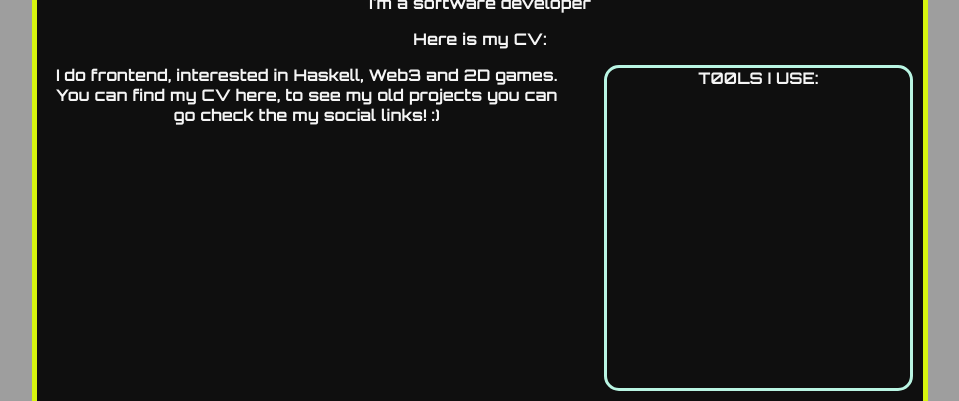
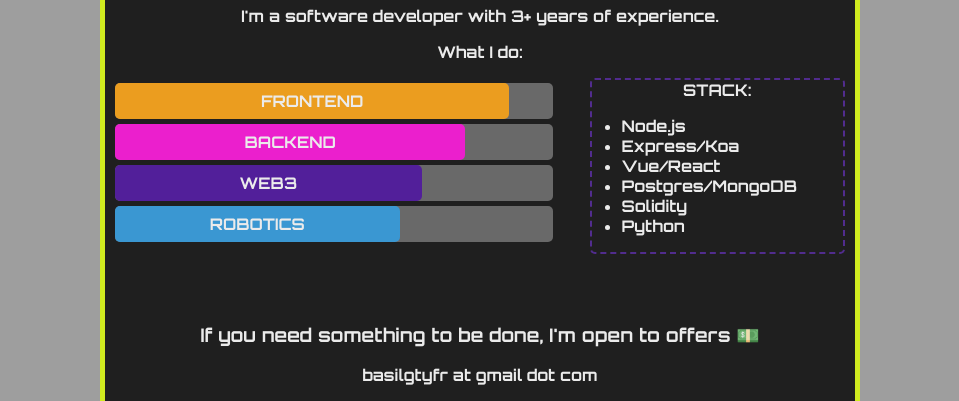
Before and after one commit to eoaaou/site, a website: page index.html in a window 1280 px wide. Shown: the part 142-543 px from the top of the page, without its empty margins (160-1119 px from the left). Drawn offline with nearby package versions, Linux system fonts and the light colour scheme; animation ran at ten frames a second.

Commit message:
initial commit

```diff
--- a/css/default.css
+++ b/css/default.css
@@ -1,13 +1,18 @@
 @import url('https://fonts.googleapis.com/css2?family=Orbitron:wght@700&display=swap');
+
+* {box-sizing: border-box}
+
 html {
   font-family:'Orbitron', sans-serif;
+}
 
-}
 body {
   margin: 0;
+
 }
 .container {
   position: relative;
+
 }
 .container canvas {
   position: absolute;
@@ -15,24 +20,40 @@ body {
 #container canvas, #navbar {
   position: absolute;
 }
-.navbar {
-  width: 50%;
+
+.overlay {
+  max-width: 800px;
   margin: auto;
-  padding: 10px 0;
-  text-decoration: none;
-  color:rgb(221, 255, 0);
+  padding: 50px 20px;
+  min-width: 666px;
 }
-.overlay {
-  width: 70%;
-  margin: auto;
-  padding: 50px 0;
+
+.bar {
+  border-radius: 5px;
+  width: 100%;
+  background-color: rgb(93, 93, 93);
 }
+
+.skills {
+  border-radius: 5px;
+  text-align: center;
+  margin-top: 5px;
+  padding-top: 8px;
+  padding-bottom: 8px;
+  color: white;
+}
+
+.one {width: 90%; background-color: #ff9d00;}
+.two {width: 80%; background-color: #ff00d9;}
+.three {width: 70%; background-color: #40009a;}
+.four {width: 65%; background-color: #2296df;}
+
 #content {
   position: relative;
   border: 5px solid rgb(221, 255, 0);
-  height: 130vh;
+  height: 110vh;
   background-color: black;
-  opacity: 90%;
+  opacity: 80%;
   padding: 10px;
   border-radius: 25px;
   text-align: center;
@@ -40,22 +61,33 @@ body {
 }
 
 #infobox {
-  border: 3px solid rgb(189, 255, 235);
-  border-radius: 15px;
+  border: 2px dashed rgb(63, 16, 139);
+  border-radius: 5px;
   width: 35%;
-  height: 40vh;
   float: right;
+  min-width: 230px;
 }
+
+ul {
+  margin-left: -10px;
+  list-style-image: url();
+}
+
+li {
+  width: 10px;
+}
+
 #about {
   width: 60%;
-  height: 40vh;
   float: left;
+
 }
 
 #links {
   margin-top: 50px;
   width: 100%;
   float: right;
+
 }
 
 #outro {
@@ -64,5 +96,6 @@ body {
   padding-top: 10px;
   margin: 0;
 
+
 }
-canvas { width: 100%; height: 150vh; display: block; }
+canvas { width: 100%; height: 135vh; display: block; }
--- a/index.html
+++ b/index.html
@@ -5,7 +5,8 @@
         <meta http-equiv="x-ua-compatible" content="ie=edge">
         <meta name="viewport" content="width=device-width, initial-scale=1">
         <link rel="stylesheet" href="/css/default.css" />
-        <script src="index.js"></script>
+        <script src="https://ajax.googleapis.com/ajax/libs/jquery/3.5.1/jquery.min.js"></script>
+        <script src="/index.js"></script>
     </head>
     <body>
         <div class="container">
@@ -13,22 +14,45 @@
             <div class="overlay">
                 <div id="content">
                     <div>
-                      <h2>Hi! Welcome to my website..</h2>
-                      <p>I'm a software developer</p>
-                      <p>Here is my CV: <link href="CV_2022.pdf" /></p>
+                      <div class="animated-heading">
+                        <h1><span id="words">Hello</span></h1>
+                      </div>
+                      <p>I'm a software developer with 3+ years of experience.</p>
+                      <p>What I do:</p>
+                    </div>
+                    <div id="about">
+                      <div class="bar">
+                        <div class="skills one">FRONTEND</div>
+                      </div>
+                      <div class="bar">
+                        <div class="skills two">BACKEND</div>
+                      </div>
+                      <div class="bar">
+                        <div class="skills three">WEB3</div>
+                      </div>
+                      <div class="bar">
+                        <div class="skills four">ROBOTICS</div>
+                      </div>
+
+
+
+                    </div>
+                    <div id="infobox">
+                      STACK:
+                      <ul>
+                        <li>Node.js</li>
+                        <li>Express/Koa</li>
+                        <li>Vue/React</li>
+                        <li>Postgres/MongoDB</li>
+                        <li>Solidity</li>
+                        <li>Python</li>
+                      </ul>
                     </div>
 
-                    <div id="infobox">
-                      T00LS I USE:
-                    </div>
-                    <div id="about">
-                      I do frontend, interested in Haskell, Web3 and 2D games.
-                      You can find my CV here, to see my old projects you can
-                      go check the my social links! :)
-                    </div>
 
                     <div id="links">
                       <h3>If you need something to be done, I'm open to offers 💵</h3>
+                      <p>basilgtyfr at gmail dot com</p>
                       <a href="https://github.com/eoaaou" style="text-decoration: none;">
                         <img src="/images/github-mark-white.png"  style="width: 35px; margin: 5px;">
                       </a>
--- a/index.js
+++ b/index.js
@@ -1,6 +1,16 @@
+
+
+(function () {
+var words = ["Hello","Nice to have you here", "Welcome!" ],
+i = 0;
+setInterval(function(){ $('#words').fadeOut(function(){
+    $(this).html(words[(i = (i + 1) % words.length)]).fadeIn();
+    }); }, 3000)
+})();
+
 var img = new Image();
 img.onload = start;
-img.src = "https://github.com/eoaaou/aboutme/blob/main/src/assets/images/grad.jpg?raw=true";
+img.src = "/images/grad.png";
 
 function start() {
 
```
Also changed, not shown: images/star.png (added), 1 other file.
